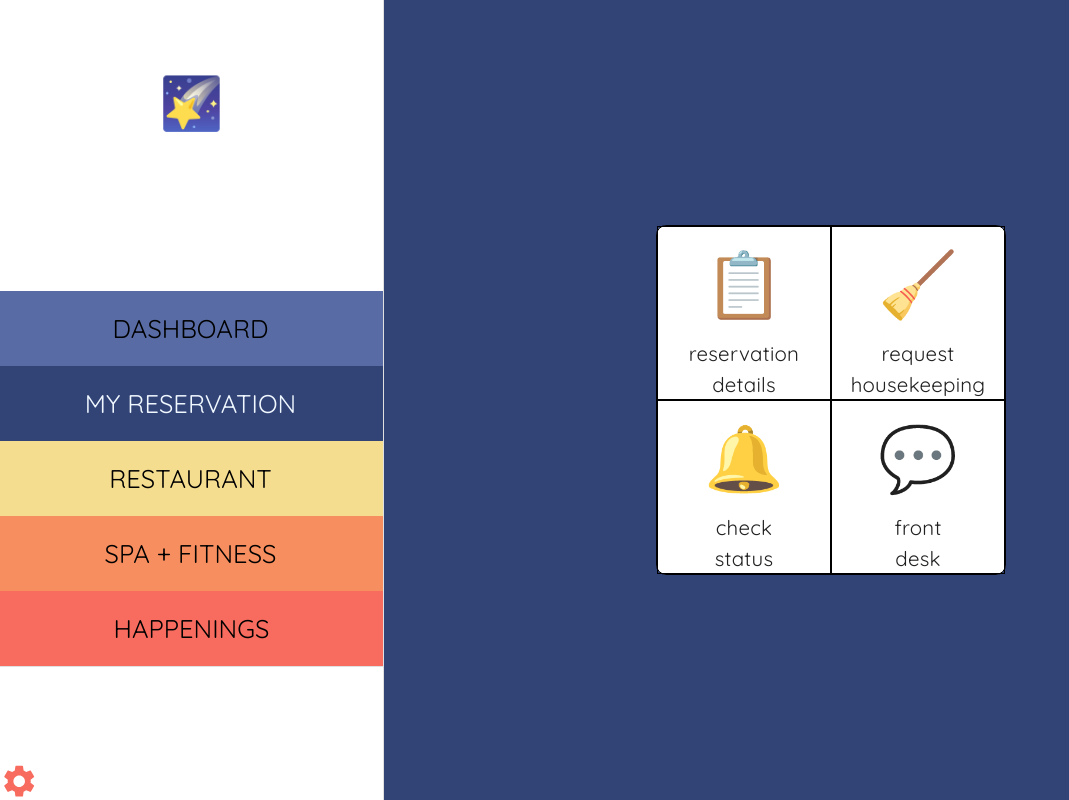
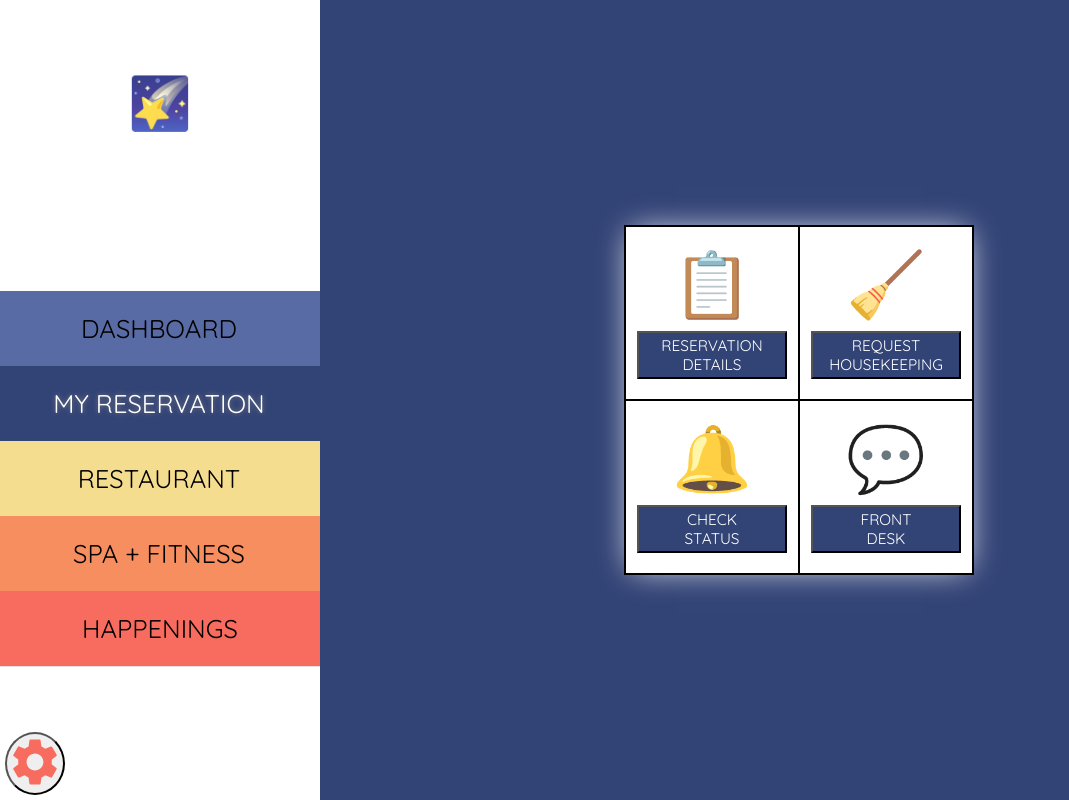
Before and after one commit to sabhanson/hotel-app, a React (Create React App) app: page / in a window 1280 px wide. Both pictures are taken after a click on the button "MY RESERVATION". Shown: the whole page, without its empty margins (0-1069 px from the left). Built offline with nearby package versions, Linux system fonts and the light colour scheme.

Commit message:
nav white border, grid buttons

```diff
--- a/src/App.css
+++ b/src/App.css
@@ -33,7 +33,7 @@ body {
 .dashboard {
   height: 100vh;
   display: flex;
-  width: 70%;
+  width: 75%;
   justify-content: flex-end;
   align-items: flex-start;
   background-color: var(--atomic-tangerine);
@@ -54,7 +54,7 @@ body {
 .card-container {
   height: 100vh;
   display: flex;
-  width: 70%;
+  width: 75%;
   justify-content: center;
   align-items: center;
   background-color: var(--atomic-tangerine);
@@ -68,7 +68,7 @@ body {
   display: flex;
   flex-flow: row wrap;
   justify-content: space-evenly;
-  border-radius: 10px;
+  box-shadow: 0px 0px 30px -7px white;
 }
 
 .card-grid {
@@ -86,3 +86,32 @@ body {
   margin-top: 8px;
   font-size: 0.8rem;
 }
+
+.color2-button,
+.color3-button,
+.color4-button,
+.color5-button {
+  font-size: 0.6rem;
+  width: 150px;
+  font-weight: 400;
+  padding: 3px;
+  color: white;
+}
+
+.color2-button {
+  background-color: var(--color2);
+}
+
+.color3-button {
+  background-color: var(--color3);
+  color: black;
+}
+
+.color4-button {
+  background-color: var(--color4);
+  color: black;
+}
+
+.color5-button {
+  background-color: var(--color5);
+}
--- a/src/App.js
+++ b/src/App.js
@@ -1,46 +1,11 @@
 import "./App.css";
-import React, { useState } from "react";
+import React from "react";
 import Navigation from "./components/Navigation";
-// import Home from "./pages/Home";
-// import Dashboard from "./pages/Dashboard";
-// import Reservation from "./pages/Reservation";
-// import Restaurant from "./pages/Restaurant";
-// import SpaFitness from "./pages/SpaFitness";
-// import Happenings from "./pages/Happenings";
 
 function App() {
-  // const [currentPage, setCurrentPage] = useState("Home");
-
-  // const renderPage = () => {
-  //   if (currentPage === "HOME") {
-  //     return <Home />;
-  //   }
-  //   if (currentPage === "DASHBOARD") {
-  //     return <Dashboard />;
-  //   }
-  //   if (currentPage === "MY RESERVATION") {
-  //     return <Reservation />;
-  //   }
-  //   if (currentPage === "RESTAURANT") {
-  //     return <Restaurant />;
-  //   }
-  //   if (currentPage === "SPA + FITNESS") {
-  //     return <SpaFitness />;
-  //   }
-  //   if (currentPage === "HAPPENINGS") {
-  //     return <Happenings />;
-  //   }
-  // };
-
-  // const handlePageChange = (page) => setCurrentPage(page);
-
   return (
     <div className="App">
-      <Navigation
-      // currentPage={currentPage}
-      // handlePageChange={handlePageChange}
-      />
-      {/* {renderPage()} */}
+      <Navigation />
     </div>
   );
 }
--- a/src/components/Navigation.js
+++ b/src/components/Navigation.js
@@ -1,24 +1,24 @@
 import React, { useState } from "react";
-import Box from "@mui/material/Box";
-import Drawer from "@mui/material/Drawer";
-import CssBaseline from "@mui/material/CssBaseline";
-import AppBar from "@mui/material/AppBar";
-import Toolbar from "@mui/material/Toolbar";
-import List from "@mui/material/List";
-import Divider from "@mui/material/Divider";
-import ListItem from "@mui/material/ListItem";
-import "./styles/Navigation.css";
+import {
+  Box,
+  Drawer,
+  CssBaseline,
+  AppBar,
+  Toolbar,
+  Divider,
+} from "@mui/material";
+import SettingsIcon from "@mui/icons-material/Settings";
 import Dashboard from "./../pages/Dashboard";
 import Reservation from "./../pages/Reservation";
 import Restaurant from "./../pages/Restaurant";
 import SpaFitness from "./../pages/SpaFitness";
 import Happenings from "./../pages/Happenings";
-import SettingsIcon from "@mui/icons-material/Settings";
+import "./styles/Navigation.css";
 
-const drawerWidth = "30%";
+const drawerWidth = "25%";
 
 export default function Navigation() {
-  const [active, setActive] = useState(false);
+  // const [active, setActive] = useState(false);
   const [currentPage, setCurrentPage] = useState("DASHBOARD");
 
   const renderPage = () => {
@@ -85,7 +85,9 @@ export default function Navigation() {
         </ul>
         <Divider />
         <div className="setting-div">
-          <SettingsIcon className="icon" />
+          <button className="icon-button">
+            <SettingsIcon fontSize="large" className="icon" />
+          </button>
         </div>
       </Drawer>
       {renderPage()}
--- a/src/components/styles/Navigation.css
+++ b/src/components/styles/Navigation.css
@@ -3,8 +3,6 @@
   height: 75px;
   font-size: 1rem;
   border: none;
-  overflow-x: visible;
-  /* border: 1px inset black; */
 }
 
 .btn1 {
@@ -36,16 +34,30 @@ ul {
   padding-top: 150px;
 }
 
+/* for nav items */
 .active {
-  color: aliceblue;
+  color: white;
+  text-shadow: 0px 0px 5px grey;
 }
 
+/* wrapper div to position the settings button */
 .setting-div {
   height: 100%;
   display: flex;
   align-items: flex-end;
 }
 
+/* sets the color of the settings icon */
 .icon {
   color: var(--color5);
 }
+
+.icon-button {
+  border-radius: 50%;
+  margin: 5px;
+}
+
+/* this got rid of the white border on the right side of the navbar :) */
+.css-12i7wg6-MuiPaper-root-MuiDrawer-paper {
+  border-right: none !important;
+}
--- a/src/pages/Happenings.js
+++ b/src/pages/Happenings.js
@@ -7,26 +7,34 @@ export function Happenings() {
       <Box className="card-box">
         <div className="card-grid">
           <p className="card-emoji">💼</p>
-          <p className="card-caption">events</p>
+          <button className="color5-button">
+            TODAY'S
+            <br />
+            EVENTS
+          </button>
         </div>
         <div className="card-grid">
           <p className="card-emoji">🎶</p>
-          <p className="card-caption">
-            live
+          <button className="color5-button">
+            LIVE
             <br />
-            music
-          </p>
+            MUSIC
+          </button>
         </div>
         <div className="card-grid">
           <p className="card-emoji">🗞️</p>
-          <p className="card-caption">news</p>
+          <button className="color5-button">
+            TODAY'S
+            <br />
+            NEWS
+          </button>
         </div>
         <div className="card-grid">
           <p className="card-emoji">🌳</p>
-          <p className="card-caption">
-            hikes
-            <br />+ views
-          </p>
+          <button className="color5-button">
+            HIKES
+            <br />+ VIEWS
+          </button>
         </div>
       </Box>
     </div>
--- a/src/pages/Reservation.js
+++ b/src/pages/Reservation.js
@@ -7,35 +7,35 @@ export function Reservation() {
       <Box className="card-box">
         <div className="card-grid">
           <p className="card-emoji">📋</p>
-          <p className="card-caption">
-            reservation
+          <button className="color2-button">
+            RESERVATION
             <br />
-            details
-          </p>
+            DETAILS
+          </button>
         </div>
         <div className="card-grid">
           <p className="card-emoji">🧹</p>
-          <p className="card-caption">
-            request
+          <button className="color2-button">
+            REQUEST
             <br />
-            housekeeping
-          </p>
+            HOUSEKEEPING
+          </button>
         </div>
         <div className="card-grid">
           <p className="card-emoji">🔔</p>
-          <p className="card-caption">
-            check
+          <button className="color2-button">
+            CHECK
             <br />
-            status
-          </p>
+            STATUS
+          </button>
         </div>
         <div className="card-grid">
           <p className="card-emoji">💬</p>
-          <p className="card-caption">
-            front
+          <button className="color2-button">
+            FRONT
             <br />
-            desk
-          </p>
+            DESK
+          </button>
         </div>
       </Box>
     </div>
--- a/src/pages/Restaurant.js
+++ b/src/pages/Restaurant.js
@@ -7,27 +7,35 @@ export function Restaurant() {
       <Box className="card-box">
         <div className="card-grid">
           <p className="card-emoji">🍲</p>
-          <p className="card-caption">
-            weekly
+          <button className="color3-button">
+            WEEKLY
             <br />
-            specials
-          </p>
+            SPECIALS
+          </button>
         </div>
         <div className="card-grid">
           <p className="card-emoji">🍽️</p>
-          <p className="card-caption">hours</p>
+          <button className="color3-button">
+            TODAY'S
+            <br />
+            HOURS
+          </button>
         </div>
         <div className="card-grid">
           <p className="card-emoji">📜</p>
-          <p className="card-caption">menu</p>
+          <button className="color3-button">
+            OUR
+            <br />
+            MENU
+          </button>
         </div>
         <div className="card-grid">
           <p className="card-emoji">💬</p>
-          <p className="card-caption">
-            host
+          <button className="color3-button">
+            HOST
             <br />
-            stand
-          </p>
+            STAND
+          </button>
         </div>
       </Box>
     </div>
--- a/src/pages/SpaFitness.js
+++ b/src/pages/SpaFitness.js
@@ -7,35 +7,35 @@ export function SpaFitness() {
       <Box className="card-box">
         <div className="card-grid">
           <p className="card-emoji">🏊‍♀️</p>
-          <p className="card-caption">
-            pool
+          <button className="color4-button">
+            POOL
             <br />
-            hours
-          </p>
+            HOURS
+          </button>
         </div>
         <div className="card-grid">
           <p className="card-emoji">🏋️</p>
-          <p className="card-caption">
-            gym
+          <button className="color4-button">
+            GYM
             <br />
-            hours
-          </p>
+            HOURS
+          </button>
         </div>
         <div className="card-grid">
           <p className="card-emoji">💆‍♀️</p>
-          <p className="card-caption">
-            book
+          <button className="color4-button">
+            BOOK
             <br />
-            an appt
-          </p>
+            AN APPT
+          </button>
         </div>
         <div className="card-grid">
           <p className="card-emoji">💬</p>
-          <p className="card-caption">
-            fitness
+          <button className="color4-button">
+            FITNESS
             <br />
-            desk
-          </p>
+            DESK
+          </button>
         </div>
       </Box>
     </div>
```
